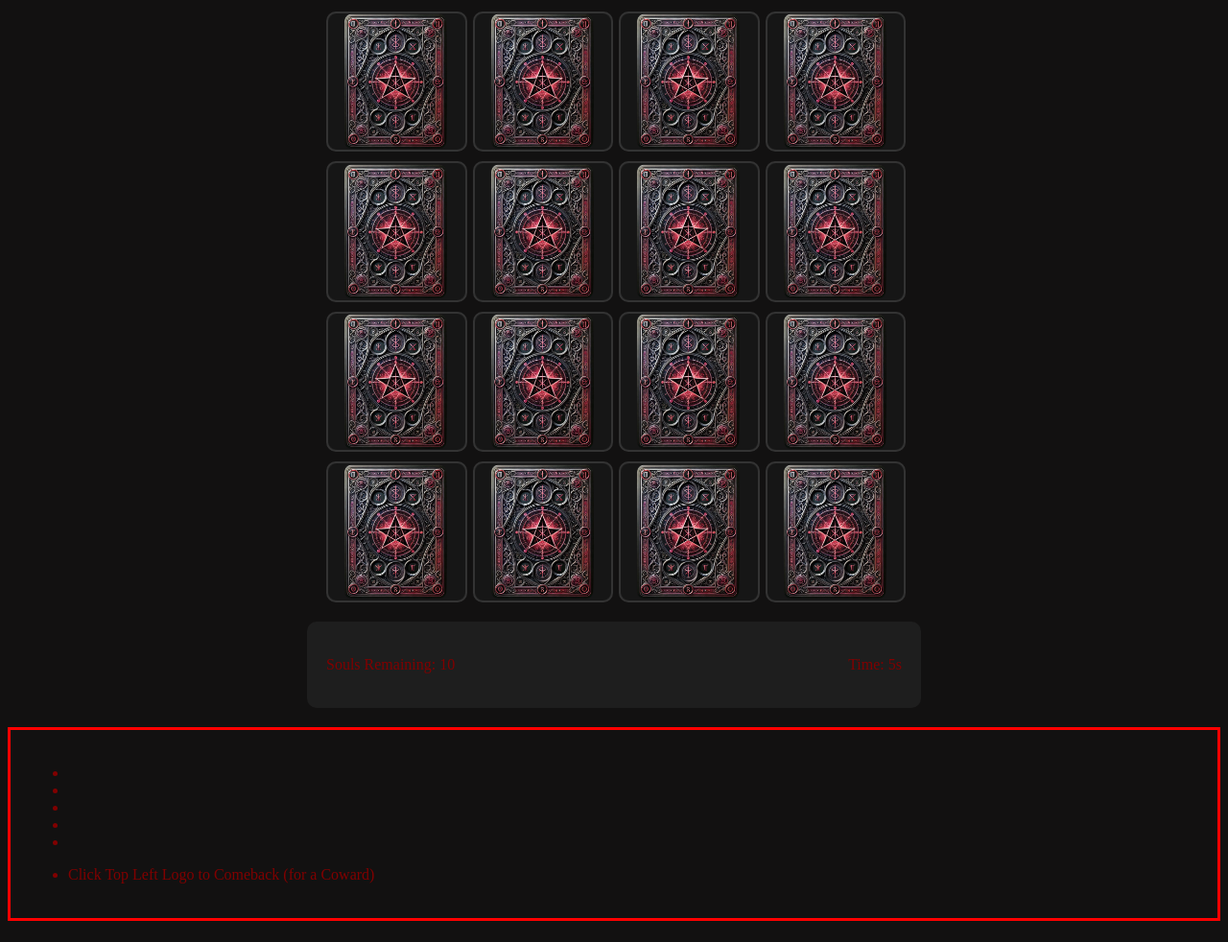
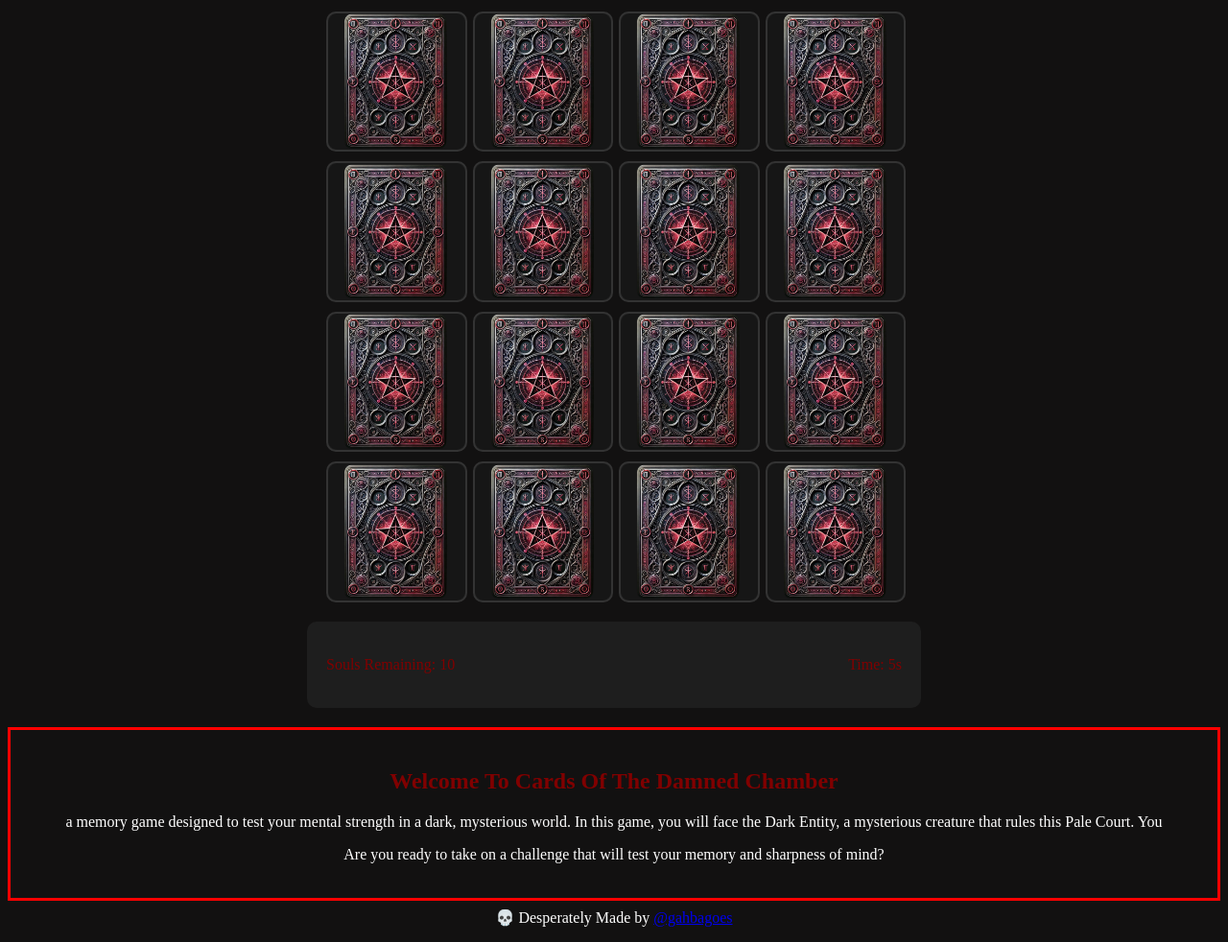
Before and after one commit to gagahbagus666/milestone-2-gagah, a plain HTML site: page memorygame/memorygame.html in a window 1280 px wide. Shown: the part 224-1206 px from the top of the page at 96% size. Drawn offline with Linux system fonts and the light colour scheme.

Commit message:
finalized content

```diff
--- a/memorygame/memory.css
+++ b/memorygame/memory.css
@@ -108,19 +108,26 @@ header{
     border-radius: 10px;
 }
 
-.instrucion ul {
-
-    list-style: disc;
-    margin-left: 20px;
-    padding-left: 20px;
-}
-
-.instrucion li {
-    margin-bottom: 10px;
-}
 
 .instruction{
     margin: 0 auto;
     border: 3px solid red;
     padding: 20px;
 }
+
+.instruction h2{
+    text-align: center;
+    color: maroon;
+}
+
+.instruction p{
+    text-align: center;
+    color: white;
+}
+
+footer{
+    background-color: rgb(18, 17, 17);
+    color: white;
+    padding: 0.5rem;
+    text-align: center;
+}
--- a/memorygame/memory.js
+++ b/memorygame/memory.js
@@ -90,7 +90,7 @@ function startTimer() {
 
         if (seconds >= 60) {
             clearInterval(timer);
-            alert("Time's up! The underworld claims your soul...");
+            alert("Time's up! The Dark Entity claims your soul...");
             startGame();
         }
     }, 1000);
--- a/memorygame/memorygame.html
+++ b/memorygame/memorygame.html
@@ -4,6 +4,7 @@
     <meta charset="UTF-8">
     <meta name="viewport" content="width=device-width, initial-scale=1.0">
     <link rel="stylesheet" href="../memorygame/memory.css">
+    <script src="../memorygame/memory.js"></script>
     <title>Document</title>
 </head>
 <body>
@@ -188,17 +189,11 @@
     </div>
     <!-- instrucion -->
     <div class="instruction">
-        <ul class="instruction-list">
-            <li></li>
-            <li></li>
-            <li></li>
-            <li></li>
-            <li></li>
-        </ul>
-        <ul class="comeback">
-            <li>Click Top Left Logo to Comeback (for a Coward)</li>
-        </ul>
+        <h2>Welcome To Cards Of The Damned Chamber</h2>
+            <p>a memory game designed to test your mental strength in a dark, mysterious world. In this game, you will face the Dark Entity, a mysterious creature that rules this Pale Court. You </p>
+            <p>Are you ready to take on a challenge that will test your memory and sharpness of mind?</p>
     </div>
-    <script src="../memorygame/memory.js"></script>
+    <!-- footer -->
+    <footer>💀 Desperately Made by <a href="https://www.instagram.com/gahbagoes/" target="_blank">@gahbagoes</a></footer>
 </body>
 </html>
```
Also changed, not shown: main.html (+5 -5 lines).
